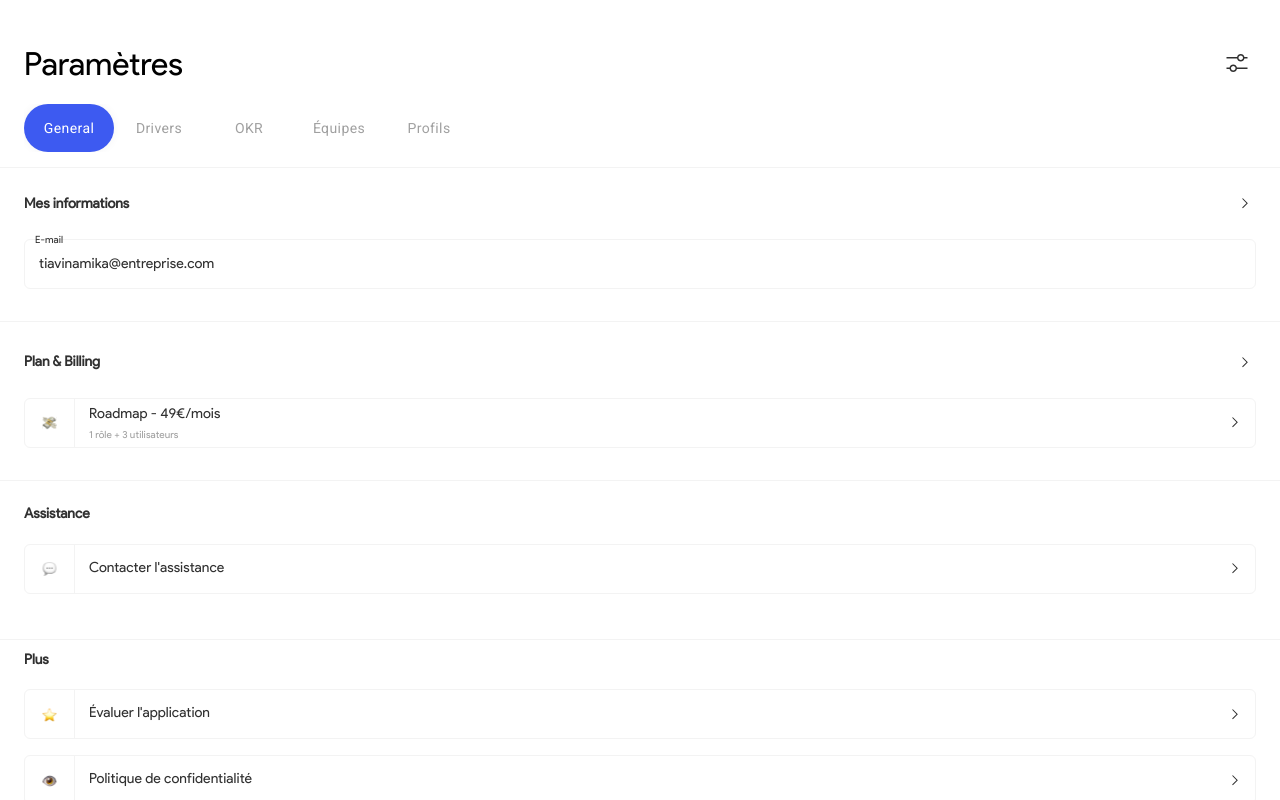
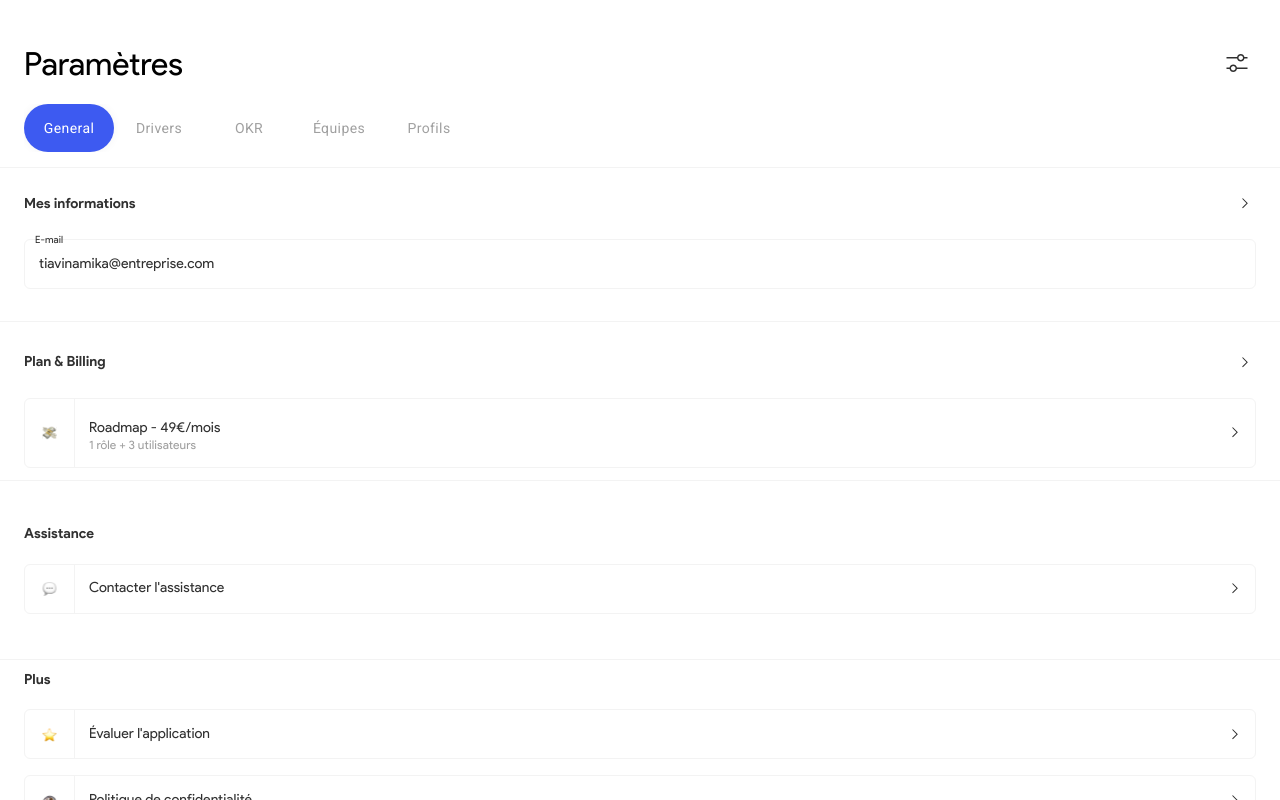
Before and after one commit to tiavina-mika/product-hero-draft, a React (Create React App) app: page / in a window 1280 px wide. Both pictures are taken after a click on the button "Paramètres". Shown: the top 800 px of the page. Built offline with nearby package versions, Linux system fonts and the light colour scheme.

Commit message:
udpate card, general, section

```diff
--- a/src/components/Card.tsx
+++ b/src/components/Card.tsx
@@ -138,13 +138,13 @@ const Card = ({
         >
           {/* ------- title & description ------- */}
           {(title || description) && (
-            <Stack spacing={0.3}>
+            <Stack spacing={0.22}>
               <div className={titleClassName}>
                 {title && <Typography variant="h4">{title}</Typography>}
               </div>
               <div className={descriptionClassName}>
                 {description && (
-                  <Typography variant="body2" sx={{ lineHeight: 1.6 }}>
+                  <Typography variant="body1" sx={{ lineHeight: 0.8 }}>
                     {description}
                   </Typography>
                 )}
--- a/src/components/Section.tsx
+++ b/src/components/Section.tsx
@@ -20,7 +20,9 @@ const Section = ({ title, children, className, onClick }: Props) => {
       spacing={2.8}
     >
       <div className="flexRow spaceBetween center">
-        <Typography variant="h3">{title}</Typography>
+        <Typography variant="h3" sx={{ fontFamily: "Product Sans Bold" }}>
+          {title}
+        </Typography>
         {onClick && (
           <IconButton onClick={onClick}>
             <img alt="" src="/icons/superior.svg" />
--- a/src/containers/general/General.tsx
+++ b/src/containers/general/General.tsx
@@ -7,11 +7,15 @@ import { Stack } from "@mui/material";
 import Section from "../../components/Section";
 import Card from "../../components/Card";
 import { LAYOUT_CONTENT_PADDING_X } from "../../utils/constants";
+import { css } from "@emotion/css";
 
 const classes = {
   general: {
     marginTop: 6
   },
+  billingCard: css({
+    minHeight: 68
+  }),
   section: {
     // https://github.com/emotion-js/emotion/issues/2444
     position: "relative" as "relative"
@@ -48,6 +52,7 @@ const General = () => {
   return (
     <div className="stretchSelf" css={classes.general}>
       <Stack spacing={7.4}>
+        {/* ---------- Mes informations ---------- */}
         <Section
           title="Mes informations"
           css={classes.section}
@@ -56,6 +61,7 @@ const General = () => {
           <Card label="E-mail" title={data.email} />
           <div css={classes.divider} />
         </Section>
+        {/* ---------- Plan & Billing ---------- */}
         <Section
           title="Plan & Billing"
           css={classes.section}
@@ -67,9 +73,11 @@ const General = () => {
             description={data.billing.features}
             withArrow
             onClick={handleGoToCurrentBilling}
+            rootClassName={classes.billingCard}
           />
           <div css={classes.divider} />
         </Section>
+        {/* ---------- Assistance ---------- */}
         <Section title="Assistance" css={classes.section}>
           <Card
             left={<img alt="assistance" src="/icons/message.svg" />}
@@ -79,6 +87,7 @@ const General = () => {
           />
           <div css={classes.divider} />
         </Section>
+        {/* ---------- Plus ---------- */}
         <Section title="Plus" css={classes.section}>
           <Stack spacing={2}>
             <Card
```
